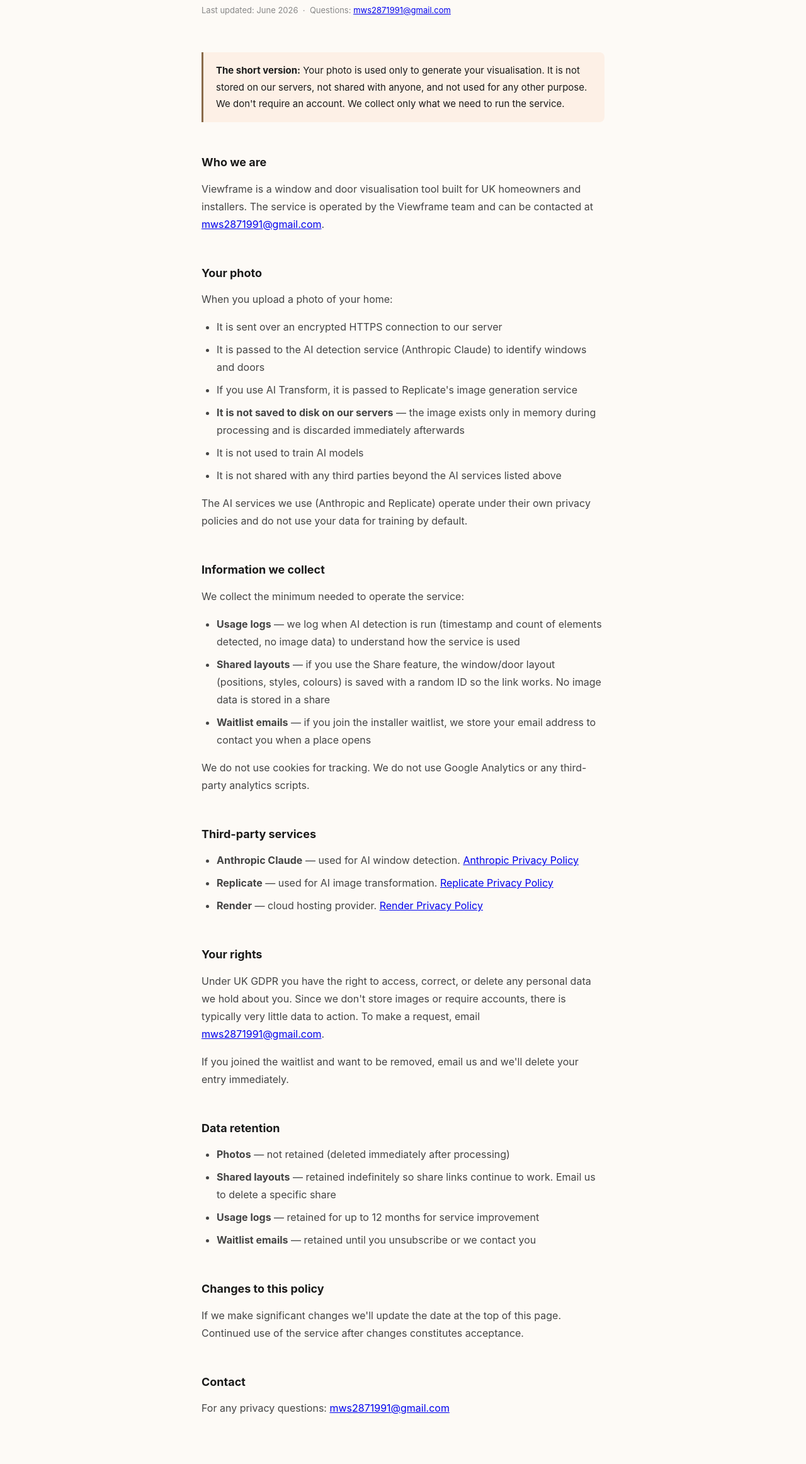
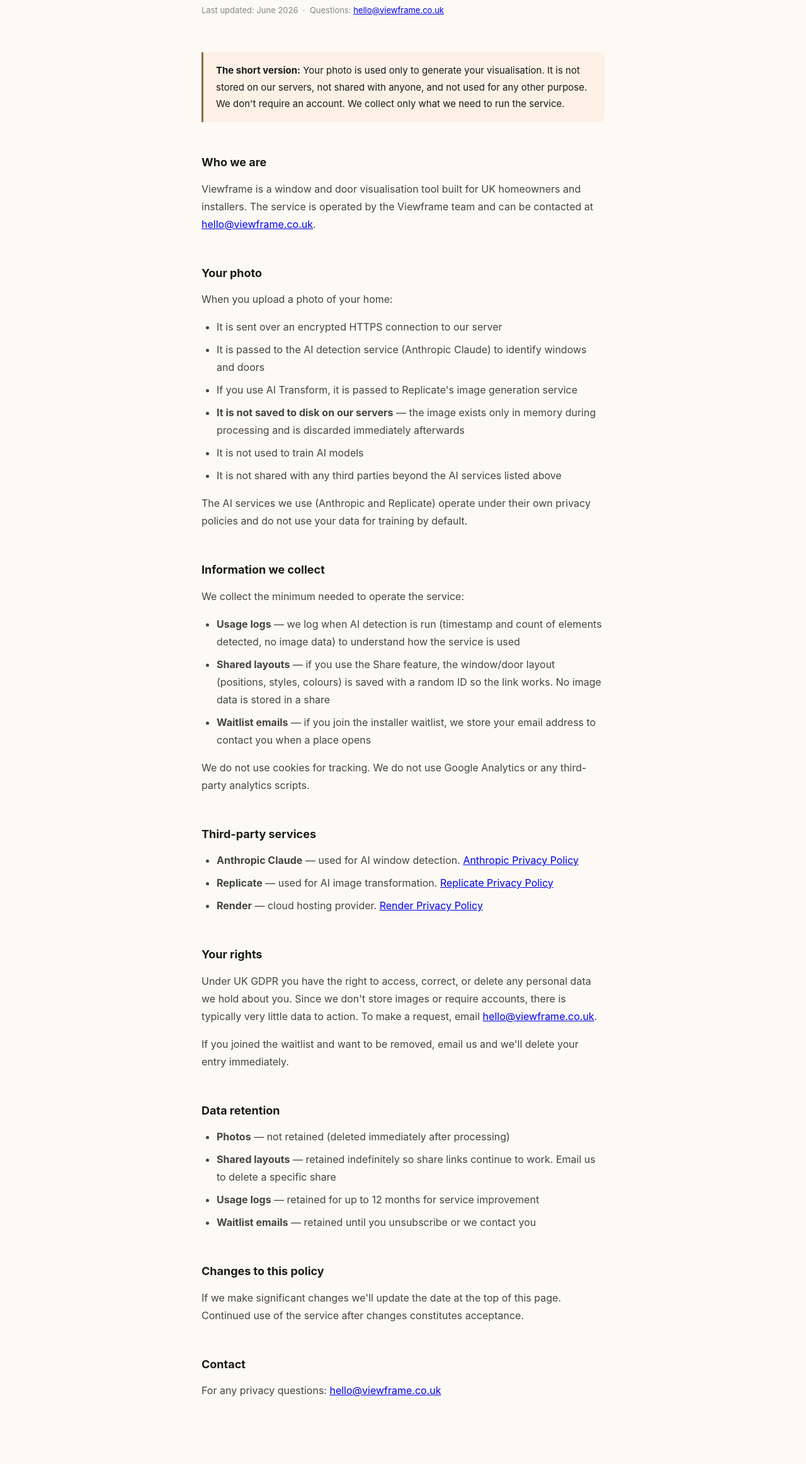
Before and after one commit to mws2871991-max/VIEWFRAME, a website: page public/privacy.html in a window 1280 px wide. Shown: the part 235-2560 px from the top of the page at 63% size. Drawn offline with Linux system fonts and the light colour scheme.

Commit message:
Switch all contact emails to hello@viewframe.co.uk
Co-Authored-By: Claude Sonnet 4.6 <noreply@anthropic.com>

```diff
--- a/public/privacy.html
+++ b/public/privacy.html
@@ -48,14 +48,14 @@
 
 <main>
   <h1>Privacy Policy</h1>
-  <p class="meta">Last updated: June 2026 &nbsp;·&nbsp; Questions: <a href="mailto:mws2871991@gmail.com">mws2871991@gmail.com</a></p>
+  <p class="meta">Last updated: June 2026 &nbsp;·&nbsp; Questions: <a href="mailto:hello@viewframe.co.uk">hello@viewframe.co.uk</a></p>
 
   <div class="highlight">
     <strong>The short version:</strong> Your photo is used only to generate your visualisation. It is not stored on our servers, not shared with anyone, and not used for any other purpose. We don't require an account. We collect only what we need to run the service.
   </div>
 
   <h2>Who we are</h2>
-  <p>Viewframe is a window and door visualisation tool built for UK homeowners and installers. The service is operated by the Viewframe team and can be contacted at <a href="mailto:mws2871991@gmail.com">mws2871991@gmail.com</a>.</p>
+  <p>Viewframe is a window and door visualisation tool built for UK homeowners and installers. The service is operated by the Viewframe team and can be contacted at <a href="mailto:hello@viewframe.co.uk">hello@viewframe.co.uk</a>.</p>
 
   <h2>Your photo</h2>
   <p>When you upload a photo of your home:</p>
@@ -86,7 +86,7 @@
   </ul>
 
   <h2>Your rights</h2>
-  <p>Under UK GDPR you have the right to access, correct, or delete any personal data we hold about you. Since we don't store images or require accounts, there is typically very little data to action. To make a request, email <a href="mailto:mws2871991@gmail.com">mws2871991@gmail.com</a>.</p>
+  <p>Under UK GDPR you have the right to access, correct, or delete any personal data we hold about you. Since we don't store images or require accounts, there is typically very little data to action. To make a request, email <a href="mailto:hello@viewframe.co.uk">hello@viewframe.co.uk</a>.</p>
   <p>If you joined the waitlist and want to be removed, email us and we'll delete your entry immediately.</p>
 
   <h2>Data retention</h2>
@@ -101,7 +101,7 @@
   <p>If we make significant changes we'll update the date at the top of this page. Continued use of the service after changes constitutes acceptance.</p>
 
   <h2>Contact</h2>
-  <p>For any privacy questions: <a href="mailto:mws2871991@gmail.com">mws2871991@gmail.com</a></p>
+  <p>For any privacy questions: <a href="mailto:hello@viewframe.co.uk">hello@viewframe.co.uk</a></p>
 </main>
 
 <footer>
```
Also changed, not shown: public/index.html (+3 -3 lines).
